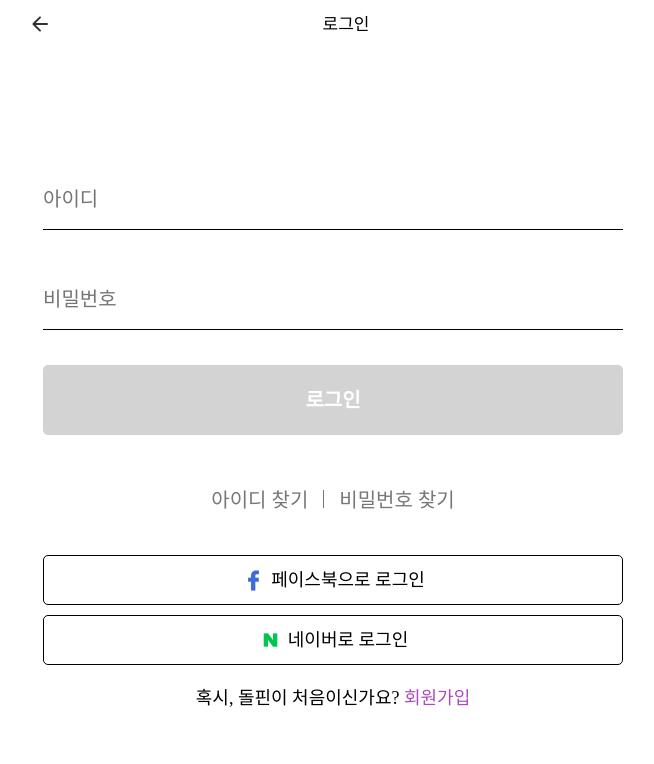
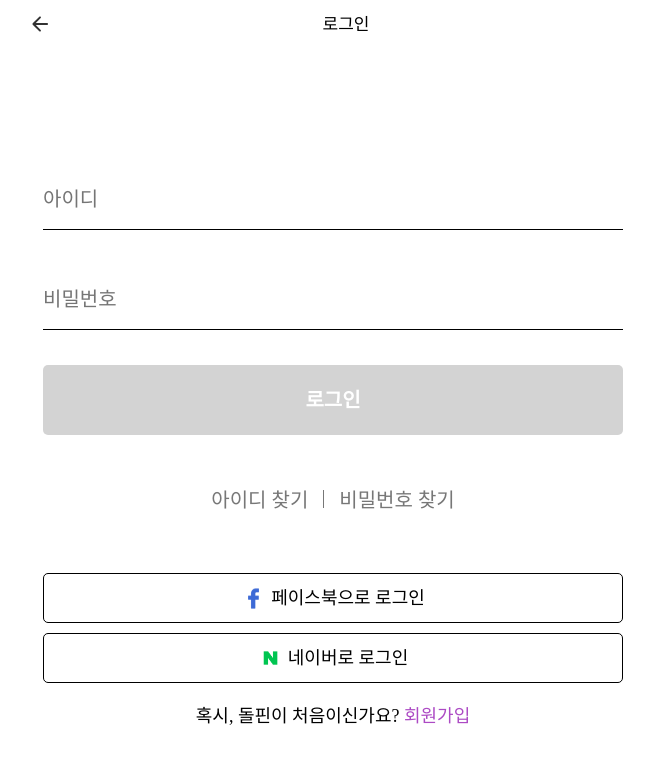
Before and after one commit to doooolphin/frontend, a React app: page /sign-in in a window 1280 px wide. Shown: the top 764 px of the page, without its empty margins (307-961 px from the left). Built offline with nearby package versions, Linux system fonts and the light colour scheme.

Commit message:
[FIT] Container Wrapper 추가

```diff
--- a/src/pages/SignIn.jsx
+++ b/src/pages/SignIn.jsx
@@ -69,6 +69,13 @@ const Img = styled.img`
   margin-right: 5px;
 `;
 
+const Container = styled.div`
+  height: 100%;
+  display: flex;
+  flex-direction: column;
+  justify-content: space-between;
+`;
+
 const SignIn = () => {
   const navigate = useNavigate();
   const [inputId, setInputId] = useState('');
@@ -92,6 +99,7 @@ const SignIn = () => {
   };
   return (
     <Layout inner={<></>} footer={false} title="로그인">
+      <Container>
         <HeadWrapper>
           <SubWrapper>
             <Input placeholder="아이디" onChange={onChangeId} />
@@ -120,6 +128,7 @@ const SignIn = () => {
             혹시, 돌핀이 처음이신가요? <SignUpBtn onClick={() => navigate('/sign-up/agreement')}>회원가입</SignUpBtn>
           </SignUp>
         </FootWrapper>
+      </Container>
     </Layout>
   );
 };
```
Lines whose indentation alone changed are shown as unchanged.
